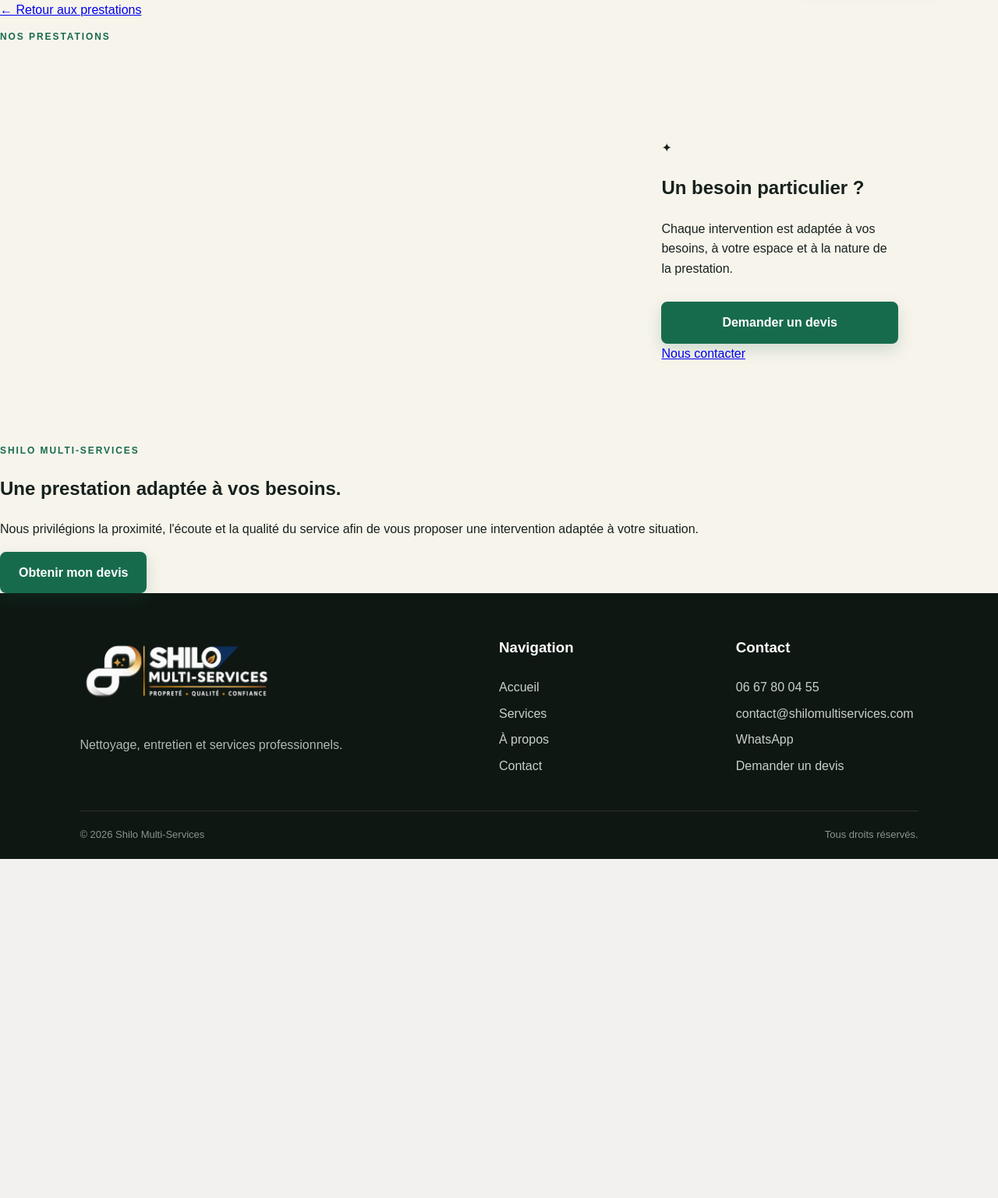
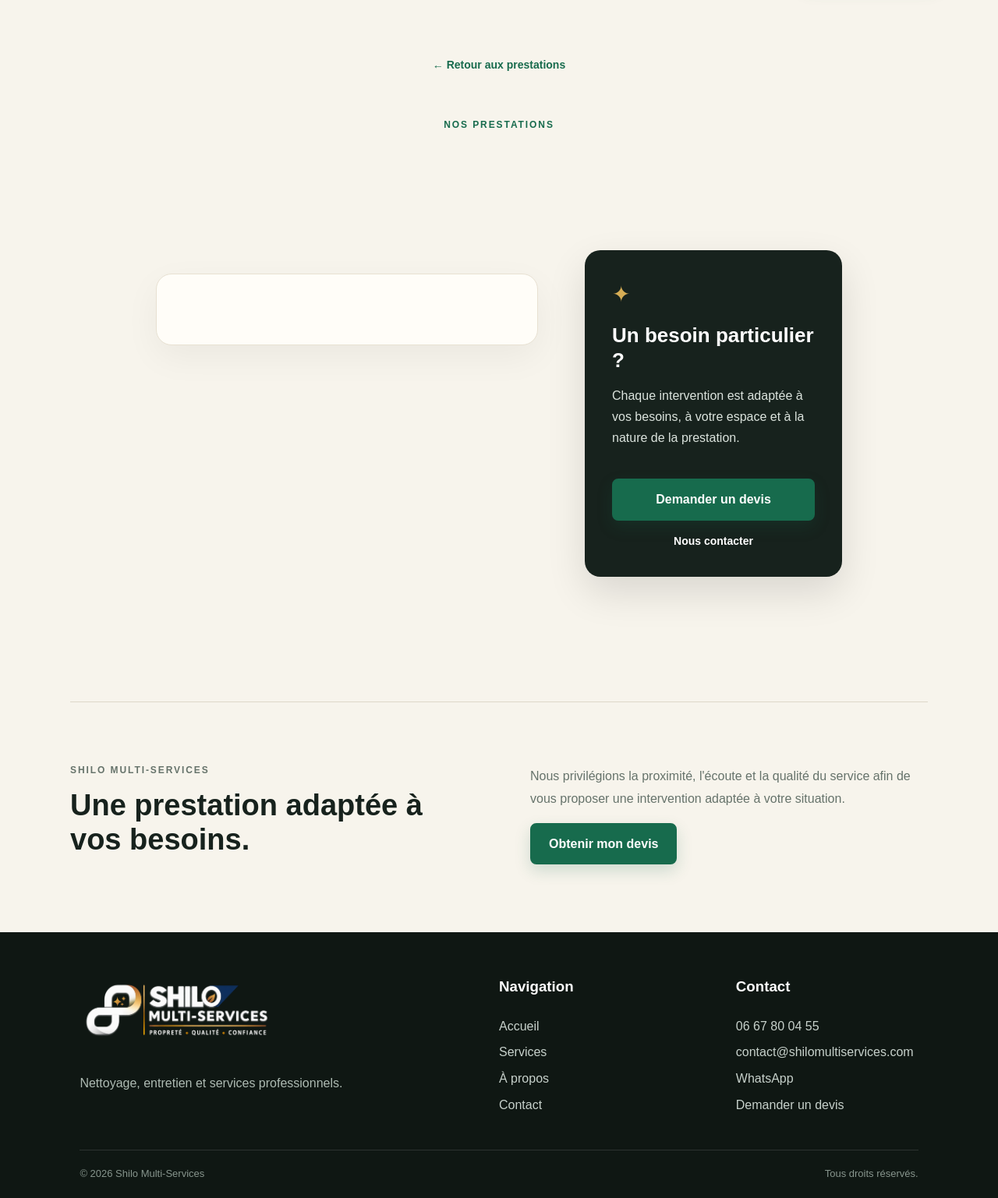
Before and after one commit to Jere623/shilomultiservices, a Django app: template templates/service_detail.html in a window 1280 px wide. Shown: the part 90-1627 px from the top of the page at 78% size. Before the commit the page ends 1192 px from the top, so only its background shows below. Run offline with Django 5.2, Linux system fonts and the light colour scheme; the template is opened without the code that fills it, so the values that code supplies are empty.

Commit message:
site.css

```diff
--- a/static/css/site.css
+++ b/static/css/site.css
@@ -1172,3 +1172,176 @@ h1 em {
         padding: 25px 20px;
     }
 }
+/* =========================================
+   FICHES SERVICES
+   ========================================= */
+
+.service-page {
+    max-width: 1180px;
+    margin: 0 auto;
+    padding: 70px 40px 0;
+}
+
+.service-header {
+    max-width: 850px;
+    margin: 0 auto 60px;
+    text-align: center;
+}
+
+.back-link {
+    display: inline-block;
+    margin-bottom: 45px;
+    color: var(--green);
+    font-size: 14px;
+    font-weight: 700;
+    text-decoration: none;
+}
+
+.back-link:hover {
+    text-decoration: underline;
+}
+
+.service-header h1 {
+    font-size: clamp(42px, 6vw, 68px);
+    margin: 10px 0 20px;
+}
+
+.service-intro {
+    max-width: 700px;
+    margin: 0 auto;
+    font-size: 20px;
+    color: #66736b;
+}
+
+.service-content {
+    display: grid;
+    grid-template-columns: minmax(0, 1fr) 330px;
+    gap: 60px;
+    align-items: start;
+}
+
+.service-description {
+    background: #fffdf8;
+    border: 1px solid #e8e1d2;
+    border-radius: 20px;
+    padding: 45px 50px;
+    box-shadow: 0 15px 45px rgba(0, 0, 0, .05);
+}
+
+.service-description p {
+    margin: 0 0 22px;
+    color: #536159;
+    font-size: 16px;
+    line-height: 1.8;
+}
+
+.service-description p:last-child {
+    margin-bottom: 0;
+}
+
+.service-sidebar {
+    position: sticky;
+    top: 110px;
+}
+
+.quote-card {
+    background: var(--dark);
+    color: white;
+    border-radius: 20px;
+    padding: 35px;
+    box-shadow: 0 20px 50px rgba(0, 0, 0, .12);
+}
+
+.quote-icon {
+    display: block;
+    color: var(--gold);
+    font-size: 28px;
+    margin-bottom: 15px;
+}
+
+.quote-card h2 {
+    font-size: 26px;
+    line-height: 1.2;
+    margin: 0 0 15px;
+}
+
+.quote-card p {
+    color: #dbe3dd;
+    line-height: 1.7;
+    margin-bottom: 25px;
+}
+
+.service-btn {
+    width: 100%;
+    text-align: center;
+    margin-bottom: 15px;
+}
+
+.contact-link {
+    display: block;
+    text-align: center;
+    color: white;
+    font-size: 14px;
+    font-weight: 700;
+    text-decoration: none;
+}
+
+.contact-link:hover {
+    color: var(--gold);
+}
+
+.service-bottom {
+    margin-top: 70px;
+    margin-bottom: 0;
+    padding: 65px 0;
+    display: grid;
+    grid-template-columns: 1fr 1fr;
+    gap: 80px;
+    border-top: 1px solid #ddd7c9;
+}
+
+.service-bottom h2 {
+    max-width: 500px;
+    font-size: 38px;
+    line-height: 1.15;
+    margin-top: 10px;
+}
+
+.service-bottom p {
+    color: #66736b;
+    line-height: 1.8;
+}
+
+@media (max-width: 850px) {
+
+    .service-page {
+        padding: 45px 7% 0;
+    }
+
+    .service-header {
+        margin-bottom: 40px;
+    }
+
+    .service-content {
+        grid-template-columns: 1fr;
+        gap: 30px;
+    }
+
+    .service-description {
+        padding: 30px;
+    }
+
+    .service-sidebar {
+        position: static;
+    }
+
+    .service-bottom {
+        grid-template-columns: 1fr;
+        gap: 25px;
+        padding: 50px 0;
+    }
+
+    .service-bottom h2 {
+        font-size: 32px;
+    }
+}
```
